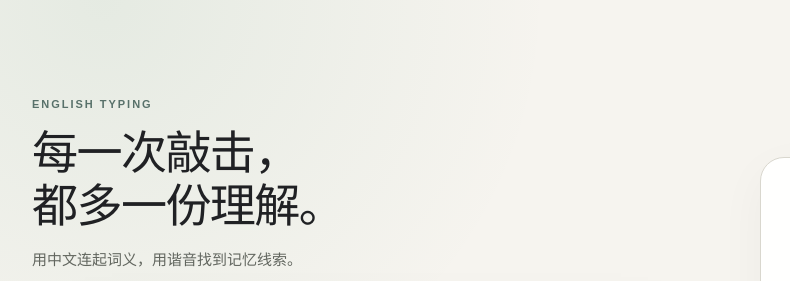
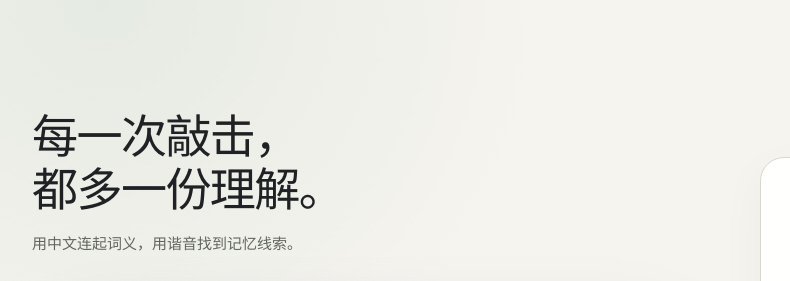
Before and after one commit to cxz12365411/english-typing-practice, a website built with Vite: page web/index.html in a window 1280 px wide. Shown: the top 281 px of the page, 0-790 px from the left. Built offline with nearby package versions, Linux system fonts and the light colour scheme; files whose address does not match are found by name.

Commit message:
Remove the English eyebrow label from the login homepage

```diff
--- a/web/src/login.ts
+++ b/web/src/login.ts
@@ -121,7 +121,6 @@ function loginMarkup(capabilities: AuthCapabilities): string {
     <main class="login-home">
       <section class="login-story" aria-label="英语打字练习功能演示">
         <div class="login-story-heading">
-          <span class="login-eyebrow">ENGLISH TYPING</span>
           <h2>每一次敲击，<br>都多一份理解。</h2>
           <p>用中文连起词义，用谐音找到记忆线索。</p>
         </div>
--- a/web/src/styles.css
+++ b/web/src/styles.css
@@ -91,9 +91,8 @@ a {
 
 .login-story { min-width: 0; }
 .login-story-heading { margin: 0 0 28px; }
-.login-eyebrow { font-size: 11px; font-weight: 700; letter-spacing: .18em; color: #58716a; }
 .login-story-heading h2 {
-  margin: 14px 0;
+  margin: 0 0 14px;
   font-family: -apple-system, BlinkMacSystemFont, "Segoe UI", sans-serif;
   font-size: clamp(32px, 3.6vw, 49px);
   line-height: 1.16;
```
